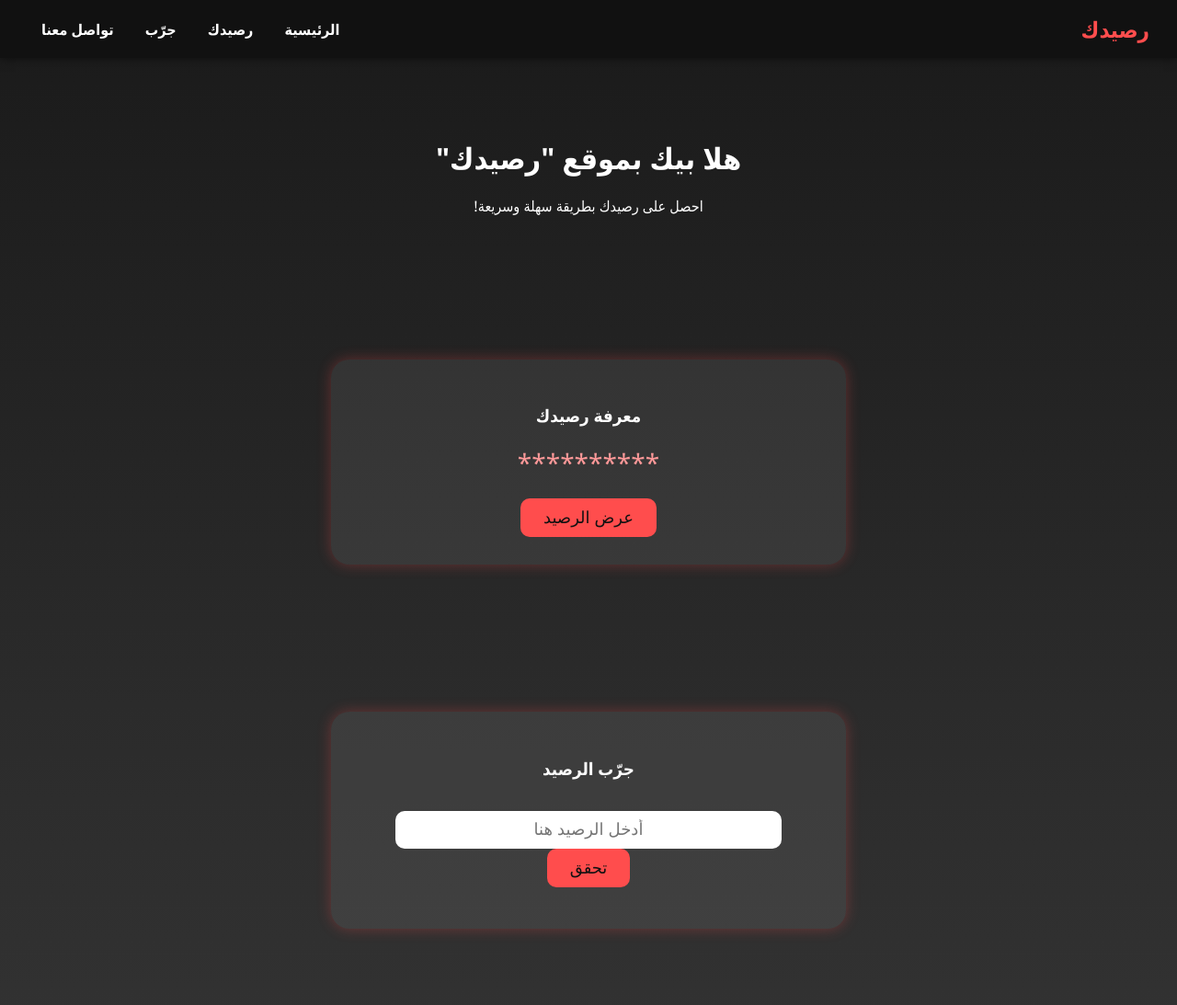
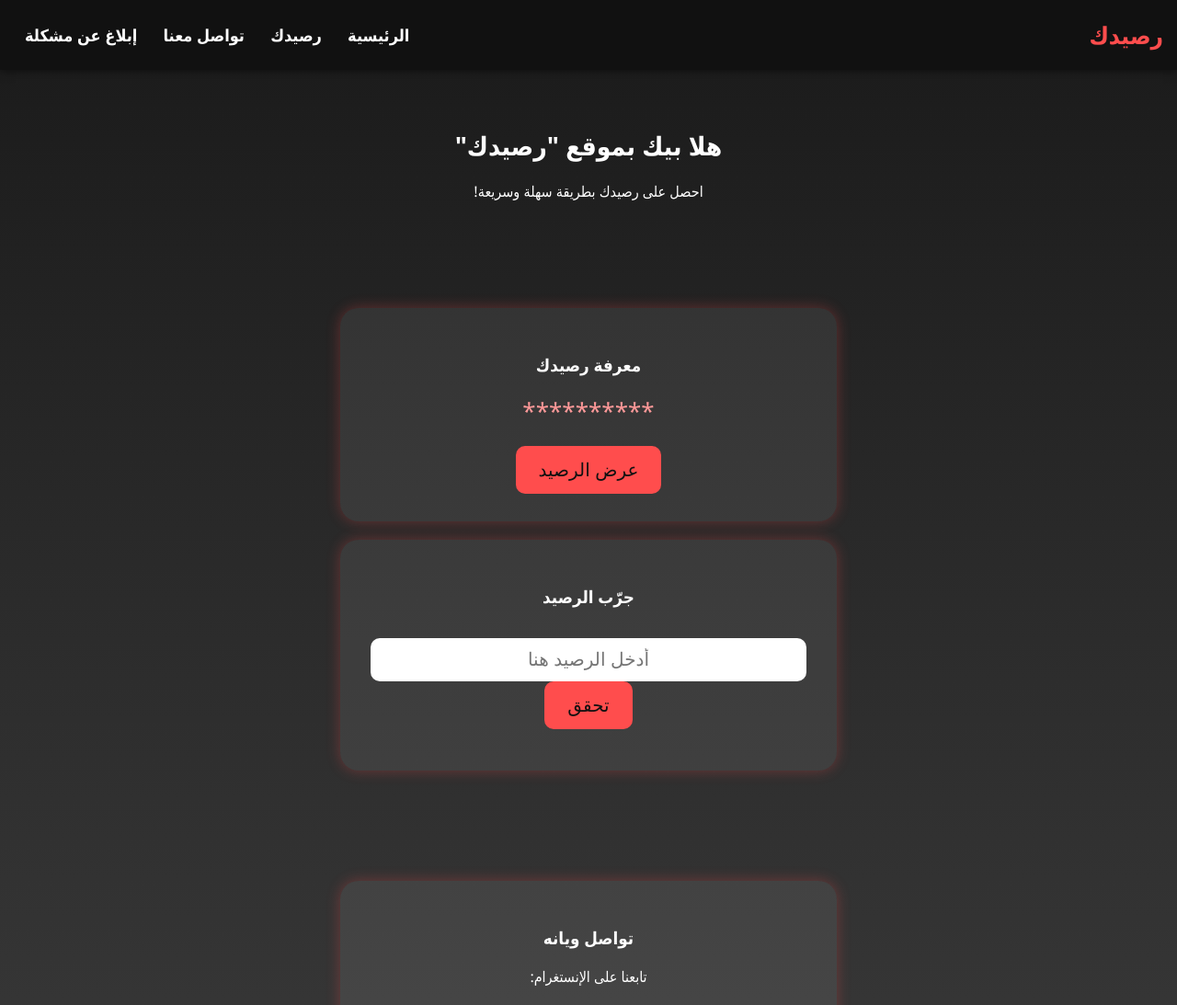
Before and after one commit to hamod212872/rraseidaak_one, a plain HTML site: page index.html in a window 1280 px wide. Shown: the top 1093 px of the page at 92% size. Drawn offline with Linux system fonts and the light colour scheme.

Commit message:
Update index.html

```diff
--- a/index.html
+++ b/index.html
@@ -3,6 +3,7 @@
 <head>
   <meta charset="UTF-8">
   <title>رصيدك</title>
+  <meta name="viewport" content="width=device-width, initial-scale=1.0">
   <style>
     body {
       margin: 0;
@@ -13,8 +14,9 @@
 
     nav {
       background-color: #111;
-      padding: 15px 30px;
+      padding: 20px 15px;
       display: flex;
+      flex-wrap: wrap;
       justify-content: space-between;
       align-items: center;
       box-shadow: 0 0 10px rgba(0,0,0,0.6);
@@ -22,13 +24,15 @@
 
     nav h1 {
       margin: 0;
+      font-size: 26px;
       color: #ff4d4d;
     }
 
     nav a {
       color: #fff;
       text-decoration: none;
-      margin: 0 15px;
+      margin: 8px 12px;
+      font-size: 18px;
       font-weight: bold;
     }
 
@@ -37,34 +41,34 @@
     }
 
     section {
-      padding: 60px 20px;
+      padding: 40px 20px;
       text-align: center;
     }
 
     .home h2 {
-      font-size: 32px;
+      font-size: 28px;
       margin-bottom: 20px;
     }
 
     .box {
       background: rgba(255, 255, 255, 0.08);
-      padding: 30px;
+      padding: 30px 20px;
       margin: 20px auto;
-      width: 90%;
+      width: 95%;
       max-width: 500px;
       border-radius: 20px;
       box-shadow: 0 0 15px rgba(255, 77, 77, 0.3);
     }
 
     .balance-number {
-      font-size: 28px;
+      font-size: 26px;
       margin: 20px 0;
       color: #ff9999;
     }
 
     button {
-      padding: 10px 25px;
-      font-size: 18px;
+      padding: 14px 25px;
+      font-size: 20px;
       background: #ff4d4d;
       color: #111;
       border: none;
@@ -77,18 +81,18 @@
     }
 
     input {
-      padding: 10px;
-      font-size: 18px;
+      padding: 12px;
+      font-size: 20px;
       border-radius: 10px;
       border: none;
-      width: 80%;
+      width: 90%;
       margin-top: 15px;
       text-align: center;
     }
 
     .result {
       margin-top: 15px;
-      font-size: 20px;
+      font-size: 22px;
       font-weight: bold;
     }
 
@@ -108,8 +112,8 @@
     <div>
       <a href="#home">الرئيسية</a>
       <a href="#balance">رصيدك</a>
-      <a href="#test">جرّب</a>
       <a href="#contact">تواصل معنا</a>
+      <a href="https://www.instagram.com/cv7.h?igsh=N2J1MnVvcHVrcGJ3" target="_blank">إبلاغ عن مشكلة</a>
     </div>
   </nav>
 
@@ -124,9 +128,6 @@
       <div class="balance-number" id="balanceValue">**********</div>
       <button onclick="showBalance()">عرض الرصيد</button>
     </div>
-  </section>
-
-  <section id="test">
     <div class="box">
       <h3>جرّب الرصيد</h3>
       <input type="text" id="userInput" placeholder="أدخل الرصيد هنا">
```
